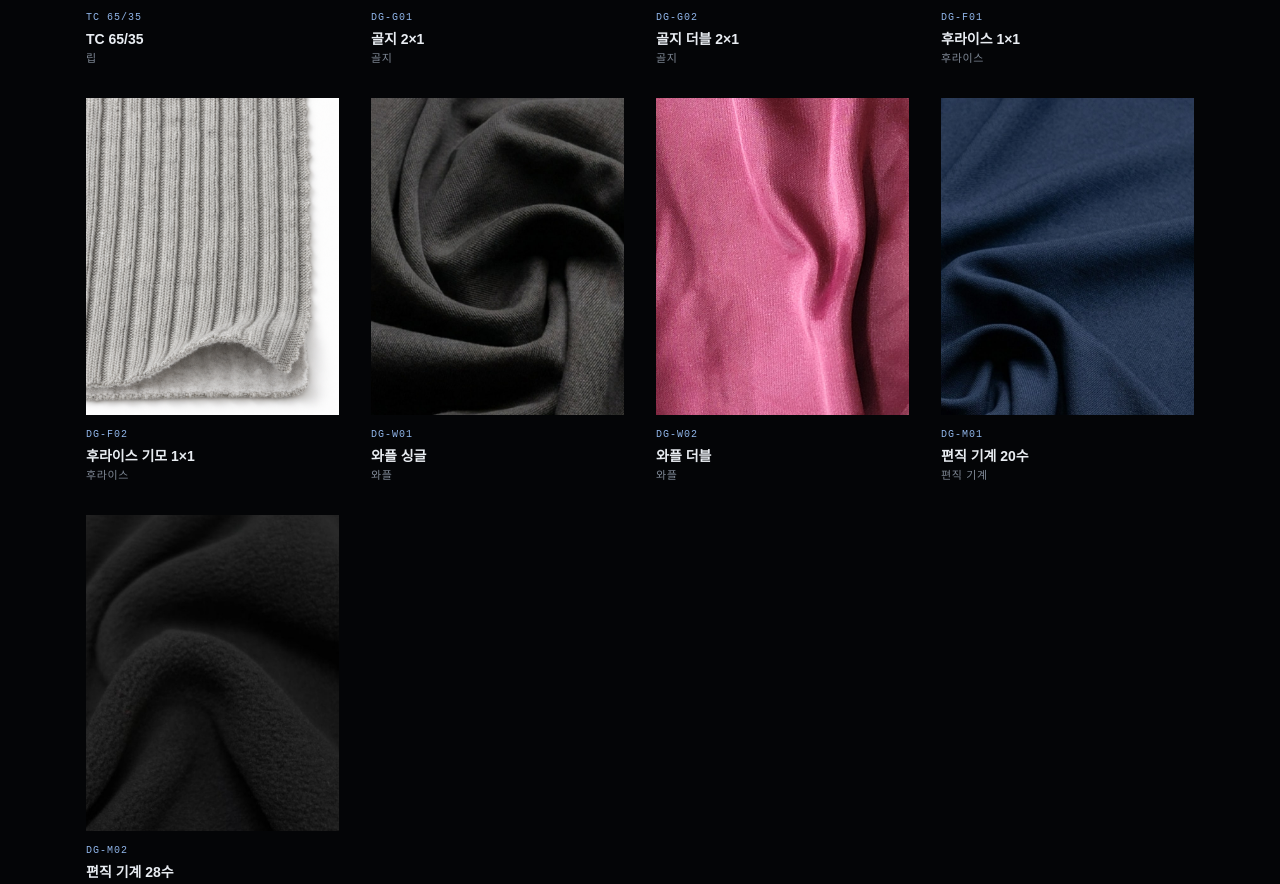
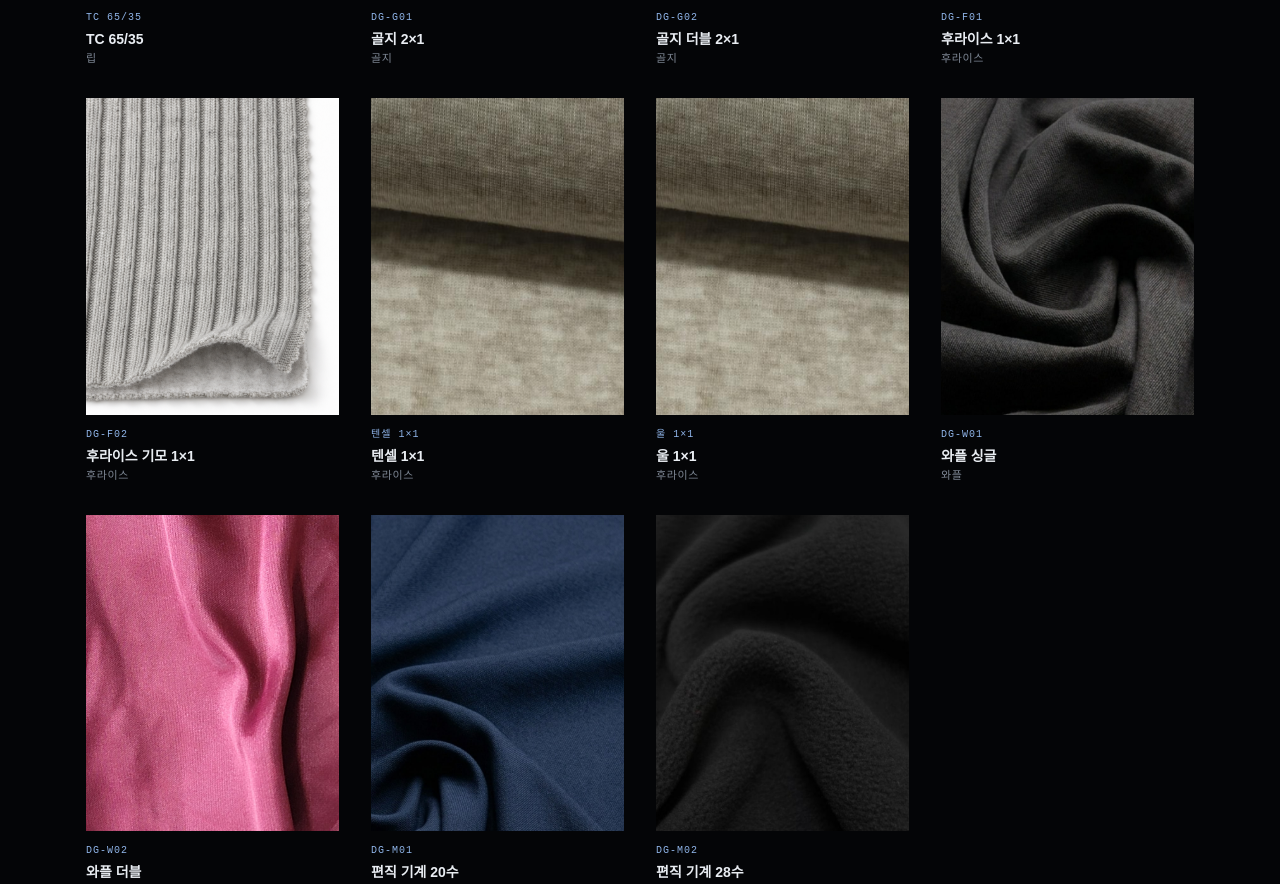
Before and after one commit to yuna1015/daguk-backup, a React (Vite) app in the folder packages/web/: page /business in a window 1280 px wide. Shown: the part 3946-4830 px from the top of the page. Built offline with nearby package versions, Linux system fonts and the light colour scheme; a web font is replaced by a local one.

Commit message:
feat: 후라이스 텐셀 1×1 / 울 1×1 추가 + 실제 원단 사진 적용

```diff
--- a/packages/web/src/web/pages/business.tsx
+++ b/packages/web/src/web/pages/business.tsx
@@ -84,6 +84,8 @@ const products = [
   // 후라이스
   { code: "DG-F01", name: "후라이스 1×1", cat: "후라이스", img: "/products/fryce-1x1-rib.png", desc: "1×1 조직의 후라이스. 밀도 높은 루프 구조로 보온성·내구성이 뛰어나며 겨울 이너·기모 가공에 사용됩니다." },
   { code: "DG-F02", name: "후라이스 기모 1×1", cat: "후라이스", img: "/products/fryce-1x1-rib.png", desc: "1×1 후라이스에 기모 가공을 더한 원단. 보온성이 높아 겨울 이너·방한 의류에 적합합니다." },
+  { code: "텐셀 1×1", name: "텐셀 1×1", cat: "후라이스", img: "/products/fryce-tencel-wool.png", desc: "텐셀 소재 1×1 후라이스. 자연유래 섬유 특유의 실크 같은 광택과 부드러운 드레이프감이 특징입니다. 피부 자극이 적어 이너웨어·민감성 의류에 적합합니다." },
+  { code: "울 1×1", name: "울 1×1", cat: "후라이스", img: "/products/fryce-tencel-wool.png", desc: "울 소재 1×1 후라이스. 천연 양모 특유의 보온성과 흡습성이 뛰어나며 니트웨어·겨울 이너에 널리 활용됩니다." },
   // 와플
   { code: "DG-W01", name: "와플 싱글", cat: "와플", img: "/hwoasung/p1.jpg", desc: "격자형 요철 조직으로 흡습성·통기성이 뛰어납니다. 여름 이너·캐주얼 상의에 활용됩니다." },
   { code: "DG-W02", name: "와플 더블", cat: "와플", img: "/hwoasung/p2.jpg", desc: "두꺼운 더블 와플 조직. 보온성·볼륨감을 살린 아우터·셋업 소재로 선호됩니다." },
```
Also changed, not shown: packages/web/public/products/fryce-tencel-wool.png (added).
